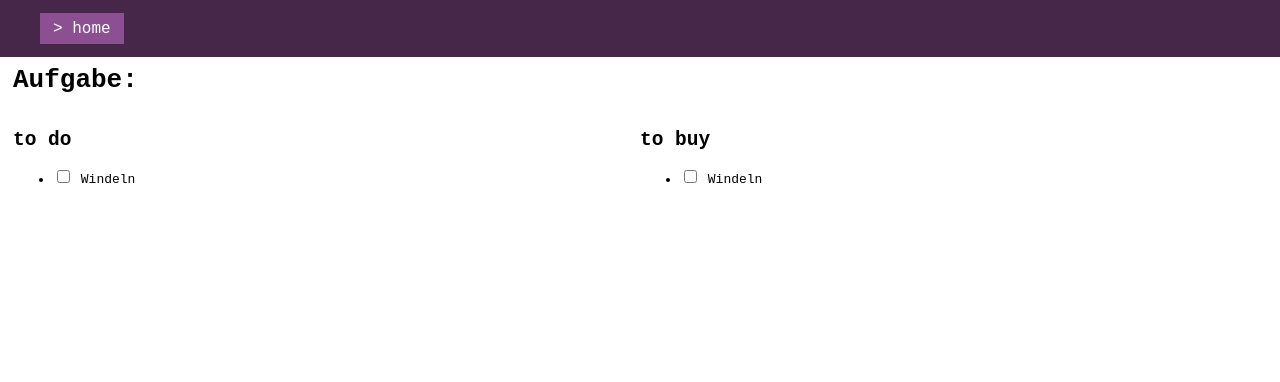
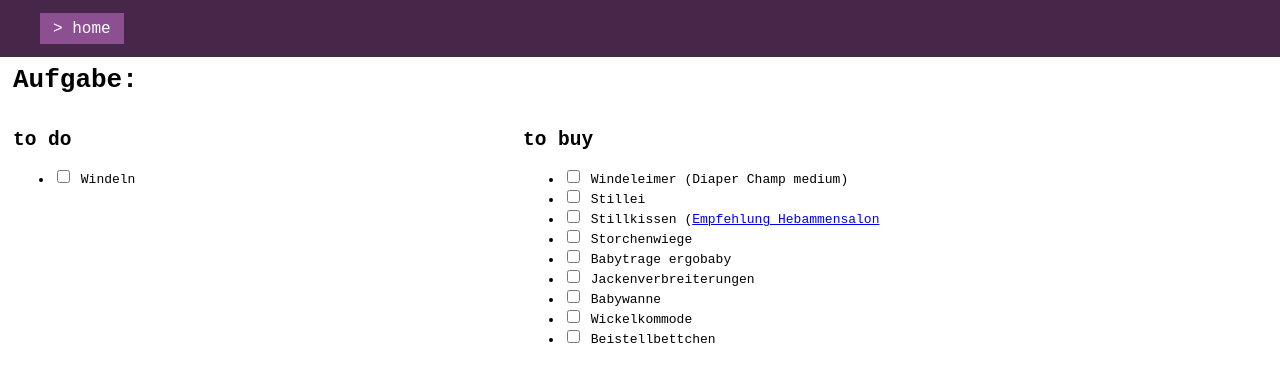
Before and after one commit to develowlper/kleinz, a website: page docs/todo.html in a window 1280 px wide. Drawn offline with Linux system fonts and the light colour scheme.

Commit message:
feat: new points

```diff
--- a/docs/todo.html
+++ b/docs/todo.html
@@ -31,10 +31,42 @@
         <div>
           <h2>to buy</h2>
           <ul>
-            <li>
-              <input id="windeln" type="checkbox" />
-              <label html-for="windeln">Windeln</label>
-            </li>
+                      <li>
+              <input id="windeleimer" type="checkbox" />
+              <label html-for="windeleimer">Windeleimer (Diaper Champ medium)</label>
+          </li>
+          <li>
+            <input id="stillei" type="checkbox" />
+            <label html-for="stillei">Stillei</label>
+          </li>
+          <li>
+            <input id="stillkissen" type="checkbox" />
+            <label html-for="stillkissen">Stillkissen (<a href="https://www.bbhugme.com/" target="_blank">Empfehlung Hebammensalon</a></label>
+          </li>
+          <li>
+            <input id="storchenwiege" type="checkbox" />
+            <label html-for="storchenwiege">Storchenwiege</label>
+          </li>
+          <li>
+            <input id="ergobaby" type="checkbox" />
+            <label html-for="ergobaby">Babytrage ergobaby</label>
+          </li>
+          <li>
+            <input id="jackenverbreiterungen" type="checkbox" />
+            <label html-for="jackenverbreiterungen">Jackenverbreiterungen</label>
+          </li>
+          <li>
+            <input id="babywanne" type="checkbox" />
+            <label html-for="babywanne">Babywanne</label>
+          </li>
+          <li>
+            <input id="wickelkommode" type="checkbox" />
+            <label html-for="wickelkommode">Wickelkommode</label>
+          </li>
+          <li>
+            <input id="bettchen" type="checkbox" />
+            <label html-for="bettchen">Beistellbettchen</label>
+          </li>
           </ul>
         </div>
       </div>
```
